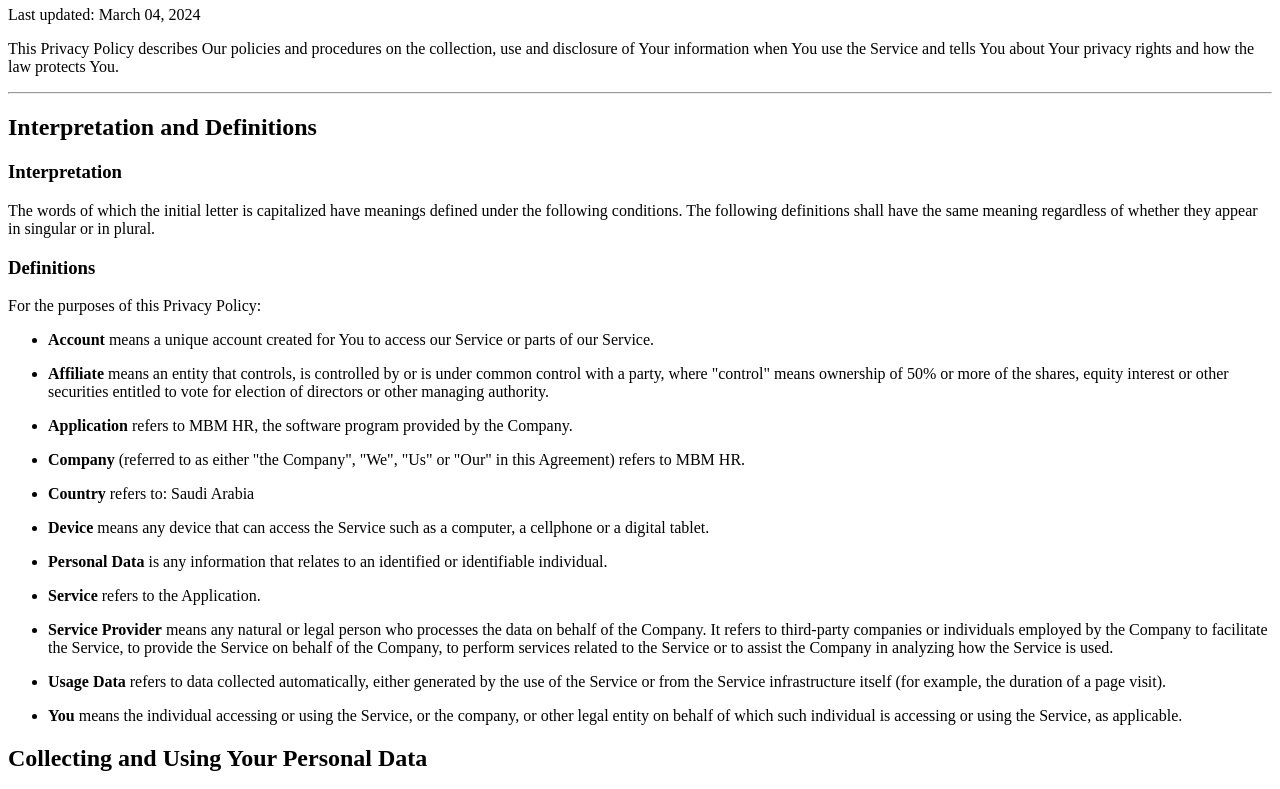
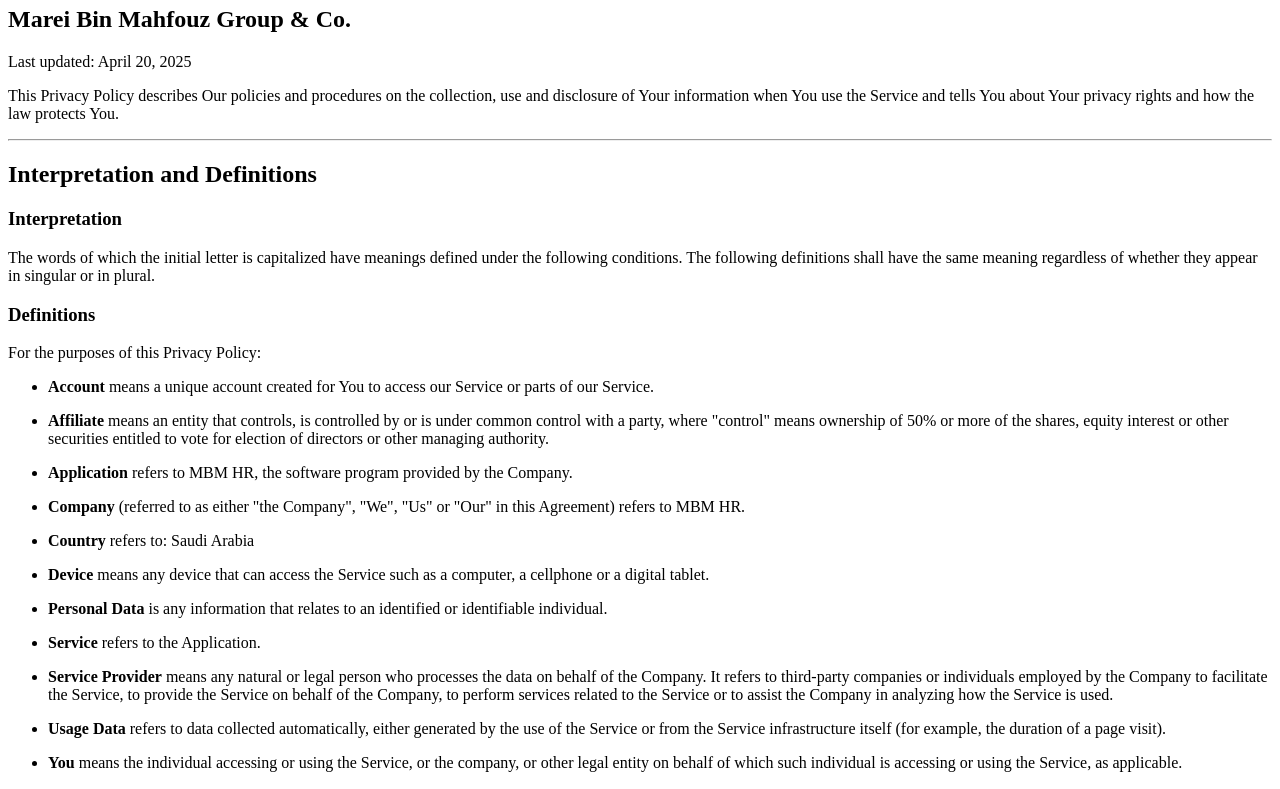
Before and after one commit to AnasSan/mbmhr, a plain HTML site: page index.html in a window 1280 px wide. Shown: the part 60-849 px from the top of the page. Drawn offline with Linux system fonts and the light colour scheme.

Commit message:
added Dev Name

```diff
--- a/index.html
+++ b/index.html
@@ -1,5 +1,6 @@
 <h1>Privacy Policy</h1>
-<p>Last updated: March 04, 2024</p>
+<h2>Marei Bin Mahfouz Group & Co.</h2>
+<p>Last updated: April 20, 2025</p>
 <p>This Privacy Policy describes Our policies and procedures on the collection, use and disclosure of Your information when You use the Service and tells You about Your privacy rights and how the law protects You.</p>
 <hr/>
 <h2>Interpretation and Definitions</h2>
```
